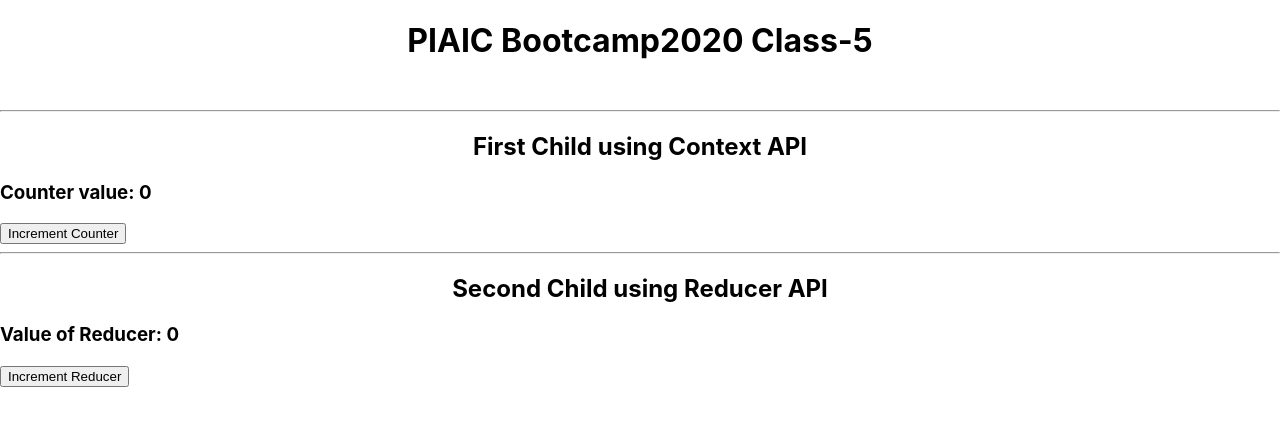
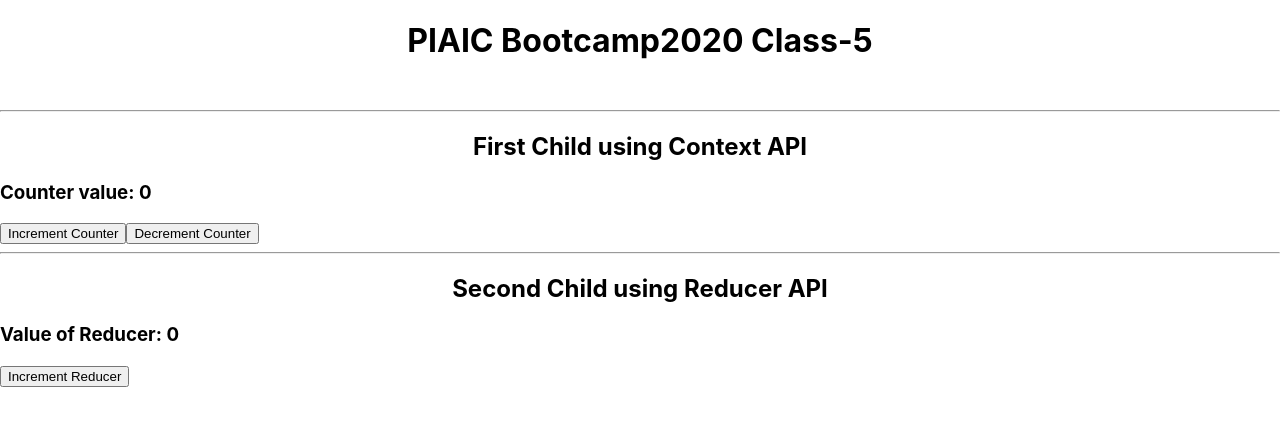
Before and after one commit to EngrAwaisKhan/class-5_react-app, a React (Create React App) app: page / in a window 1280 px wide. Shown: the top 426 px of the page. Built offline with nearby package versions, Linux system fonts and the light colour scheme.

Commit message:
add decrement button

```diff
--- a/src/Child.js
+++ b/src/Child.js
@@ -8,6 +8,7 @@
         <h2 style={{textAlign: "center"}}>First Child using Context API</h2>
         <h3>Counter value: {countervalue[0]}</h3>
         <button onClick = {()=>{countervalue[1](++countervalue[0])}}>Increment Counter</button>
+        <button onClick = {()=>{countervalue[1](--countervalue[0])}}>Decrement Counter</button>
         <br/>
         <hr/>
     </div>
```
